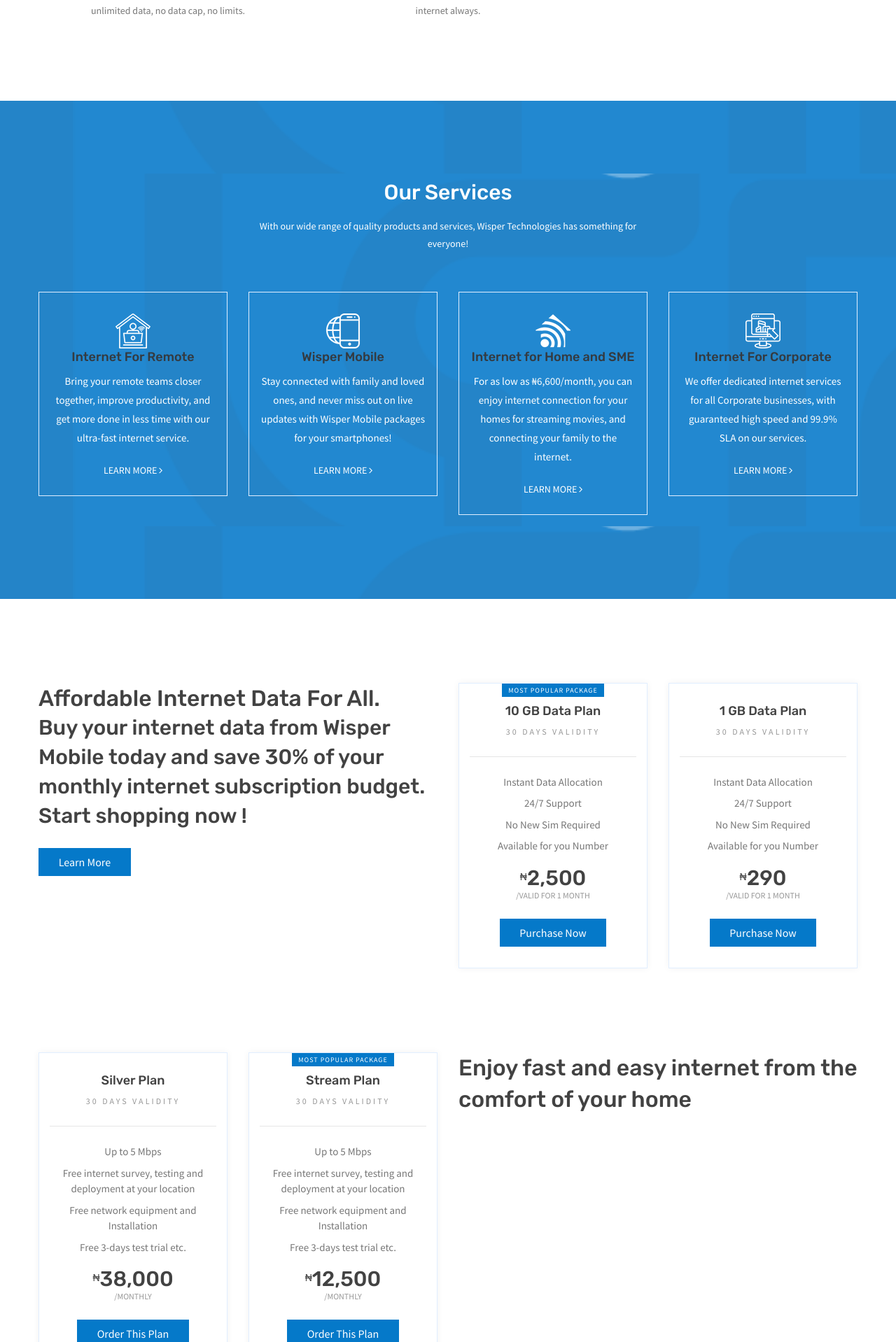
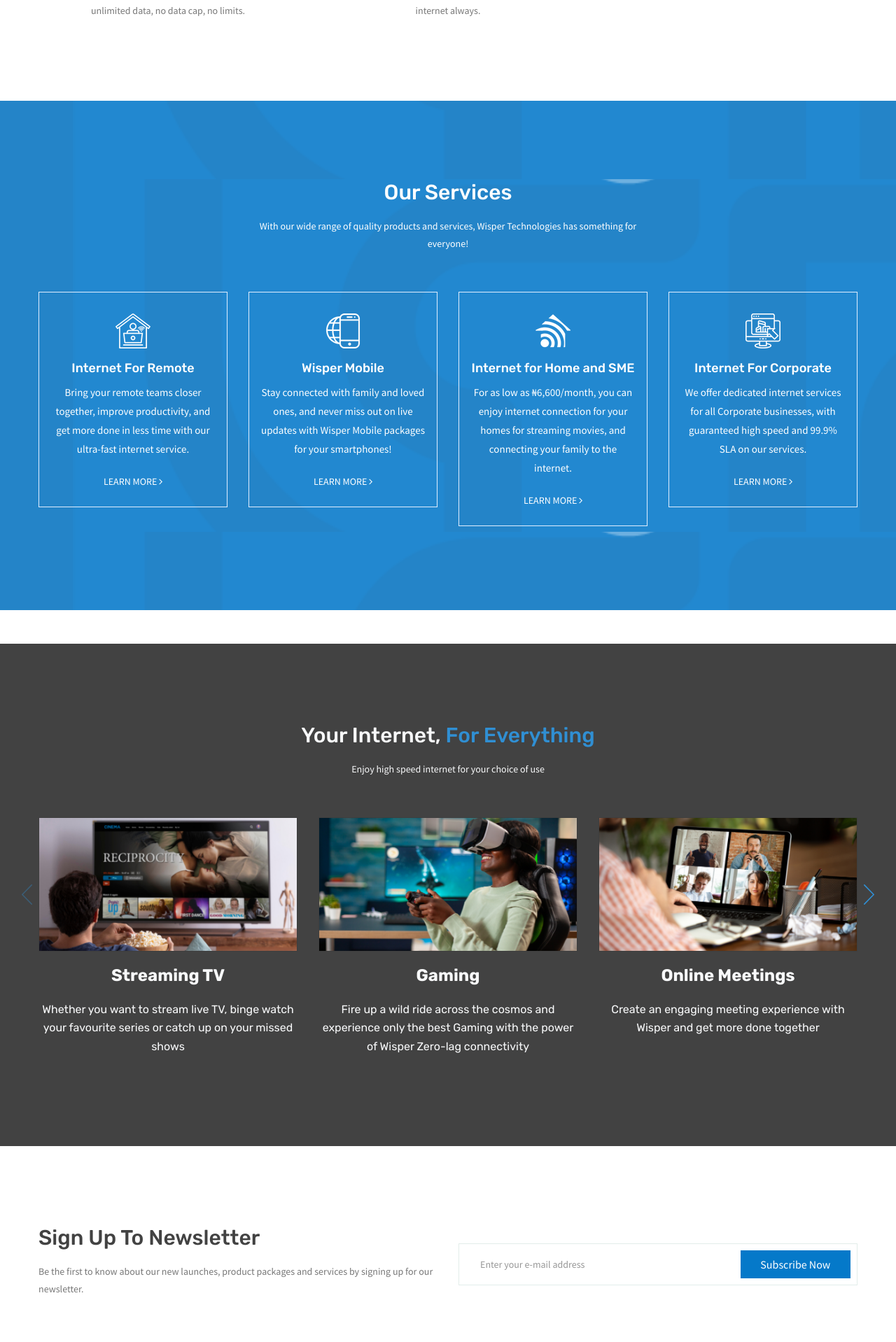
Before and after one commit to WisperHQ/wisper-isp, a PHP site: page / in a window 1280 px wide. Shown: the part 1291-3209 px from the top of the page at 70% size. Run offline with PHP 8.4, Linux system fonts and the light colour scheme.

Commit message:
refactor

```diff
--- a/about.php
+++ b/about.php
@@ -68,7 +68,7 @@
                     </div>
                 </div>
             </div>
-            <div class="row">
+            <div class="row mb-5">
                 <div class="col-md-6">
                     <div class="single-about-us" data-animate="fadeInUp" data-delay=".1">
                         <h3 class="h4">Our Mission</h3>
@@ -122,7 +122,7 @@
     <!-- End of Abut Us -->
 
    <!-- Reviews -->
-   <?php require "reviews.php" ?>
+
     <!-- End of Reviews -->
 
     <!-- Services -->
--- a/footer.php
+++ b/footer.php
@@ -56,6 +56,23 @@
                     <!-- Footer Widget -->
                     <div class="col-lg-4 col-sm-6">
                         <div class="footer-widget mb-30" data-animate="fadeInUp" data-delay=".1">
+                            <div class="logo pb-3">
+                                <a href="index.php">
+                                    <img src="img/logo.png" width="130" data-rjs="2" alt="VPNet">
+                                </a>
+                            </div>
+                            <div class="single-service contact-widget-content">
+                                <p>Wisper Technologies offer super fast internet for homes and businesses at affordable rates. Our goal is to redefine the internet experience for Nigerians.</p>
+                                <a href="about.php">LEARN MORE</a>
+                            </div>
+                        </div>
+                    </div>
+                    <!-- End of Footer Widget -->
+
+
+                    <!-- Footer Widget -->
+                    <div class="col-lg-4 col-sm-6">
+                        <div class="footer-widget mb-30" data-animate="fadeInUp" data-delay=".5">
                             <h3 class="h4">Contact Us</h3>
                                 <div class="contact-widget-content">
                                     <p>Creating reliable and affordable internet services and products for all.</p>
@@ -73,24 +90,14 @@
                                             <i class="fa fa-map-marker"></i>
                                             <span>Plot 1193, Kasumu Ekemode, Victoria Island, 101241, Lagos</span>
                                         </li>
-                                </ul>
-                            </div>
-                        </div>
-                    </div>
-                    <!-- End of Footer Widget -->
-
-
-                    <!-- Footer Widget -->
-                    <div class="col-lg-4 col-sm-6">
-                        <div class="footer-widget mb-30" data-animate="fadeInUp" data-delay=".5">
-                            <h3 class="h4">Support Links</h3>
-                            <div class="menu-wrap">
-                                <ul class="menu">
-                                    <li><a href="#">Bill & Payment Methods</a></li>
-                                    <li><a href="#">Support Forums</a></li>
-                                    <li><a href="#">Privacy Policy</a></li>
-                                    <li><a href="#">Service Agreement</a></li>
-                                    <li><a href="#">Terms and Agreement</a></li>
+                                        <li>
+                                            <i class="fa fa-map-marker"></i>
+                                            <span>No 1 Robinson Avenue BDPA Ugbowo, Benin City, Edo State</span>
+                                        </li>
+                                        <li>
+                                            <i class="fa fa-map-marker"></i>
+                                            <span>301, Warri Sapale Road, Delta State</span>
+                                        </li>
                                     </ul>
                                 </div>
                         </div>
--- a/index.php
+++ b/index.php
@@ -149,7 +149,7 @@
                 <div class="col-lg-3 col-sm-6">
                     <div class="single-service text-center" data-animate="fadeInUp" data-delay=".1">
                         <img  src="img/icons/3.png" alt="" class="png">
-                        <h4 class="text-dark">Internet For Remote</h4>
+                        <h4 class="text-white mt-3">Internet For Remote</h4>
                         <p>Bring your remote teams closer together, improve productivity, and get more done in less time with our ultra-fast internet service.</p>
                         <a class="text-white" href="internet-remote-work.php">Learn More <i class="fa fa-angle-right"></i></a>
                     </div>
@@ -157,7 +157,7 @@
                 <div class="col-lg-3 col-sm-6">
                     <div class="single-service text-center" data-animate="fadeInUp" data-delay=".4">
                         <img src="img/icons/4.png" alt="" class="png">
-                        <h4 class="text-dark">Wisper Mobile</h4>
+                        <h4 class="text-white mt-3">Wisper Mobile</h4>
                         <p>Stay connected with family and loved ones, and never miss out on live updates with Wisper Mobile packages for your smartphones!</p>
                         <a class="text-white" href="internet-wisper-mobile.php">Learn More <i class="fa fa-angle-right"></i></a>
                     </div>
@@ -165,7 +165,7 @@
                 <div class="col-lg-3 col-sm-6">
                     <div class="single-service text-center" data-animate="fadeInUp" data-delay=".7">
                         <img src="img/icons/5.png" alt="" class="png">
-                        <h4 class="text-dark">Internet for Home and SME</h4>
+                        <h4 class="text-white mt-3">Internet for Home and SME</h4>
                         <p>For as low as  ₦6,600/month, you can enjoy internet connection for your homes for streaming movies, and connecting your family to the internet.</p>
                         <a class="text-white" href="internet-home-sme.php">Learn More <i class="fa fa-angle-right"></i></a>
                     </div>
@@ -173,7 +173,7 @@
                 <div class="col-lg-3 col-sm-6">
                     <div class="single-service text-center" data-animate="fadeInUp" data-delay="1">
                         <img src="img/icons/6.png" alt="" class="png">
-                        <h4 class="text-dark">Internet For Corporate</h4>
+                        <h4 class="text-white mt-3">Internet For Corporate</h4>
                         <p>We offer dedicated internet services for all Corporate businesses, with guaranteed high speed and 99.9% SLA on our services.</p>
                         <a class="text-white" href="internet-corporate.php">Learn More <i class="fa fa-angle-right"></i></a>
                     </div>
@@ -184,9 +184,9 @@
     <!-- End of Services -->
 
     <!-- Packages Wrap -->
-    <section class="pt-120 pb-55">
+    <!--<section class="pt-120 pb-55">
         <div class="container">
-            <!-- <div class="row justify-content-center">
+             <div class="row justify-content-center">
                 <div class="col-xl-6 col-lg-8 col-md-10">
                     <div class="section-title text-center" data-animate="fadeInUp" data-delay=".1">
                         <h2>Choose Affordable Packages</h2>
@@ -196,7 +196,7 @@
             </div> -->
 
             <!-- Packages -->
-            <div class="row pb-90">
+            <!-- <div class="row pb-90">
                 <div class="col-lg-6">
                     <div class="service-details" data-animate="fadeInUp" data-delay=".1">
                         <h1>Affordable Internet Data For All.</h1>
@@ -217,7 +217,6 @@
                                     <li>24/7 Support</li>
                                     <li>No New Sim Required</li>
                                     <li>Available for you Number</li>
-                                <!-- <li>Unlimited bandwidth</li> -->
                                 </ul>
                                 <p><sup>₦</sup>2,500<span>/Valid for 1 Month</span></p>
                                 <a href="https://mobile.wisper.ng/buy" class="btn">Purchase Now</a>
@@ -233,7 +232,6 @@
                                     <li>24/7 Support</li>
                                     <li>No New Sim Required</li>
                                     <li>Available for you Number</li>
-                                <!-- <li>Unlimited bandwidth</li> -->
                                 </ul>
                                 <p><sup>₦</sup>290<span>/Valid for 1 Month</span></p>
                                 <a href="https://mobile.wisper.ng/buy" class="btn">Purchase Now</a>
@@ -332,17 +330,17 @@
                     </div>
                 </div>
             </div>
-            <!-- End of Packages -->
+
         </div>
-    </section>
+    </section> -->
     <!-- End of Packages Wrap -->
 
     <!-- Reviews -->
-    <?php require "reviews.php" ?>
+    <!-- php require "reviews.php" -->
     <!-- End of Reviews -->
 
     <!-- FAQ -->
-    <section class="pt-120 pb-70">
+    <!-- <section class="pt-120 pb-70">
         <div class="container">
             <div class="row align-items-center">
                 <div class="col-lg-6">
@@ -392,11 +390,11 @@
                 </div>
             </div>
         </div>
-    </section>
+    </section> -->
     <!-- End of FAQ -->
 
     <!-- Carousel -->
-    <section class="dark-bg pt-120 pb-120">
+    <section class="dark-bg pt-120 pb-120 mt-5">
         <div class="container">
             <div class="row justify-content-center">
                 <div class="col-xl-6 col-lg-8 col-md-10">
```
Also changed, not shown: contact.php (+8 -0 lines), internet-corporate.php (+1 -7 lines), internet-home-sme.php (+1 -7 lines), internet-wisper-mobile.php (+1 -7 lines), services.php (+5 -8 lines). Lines whose indentation alone changed are shown as unchanged.
